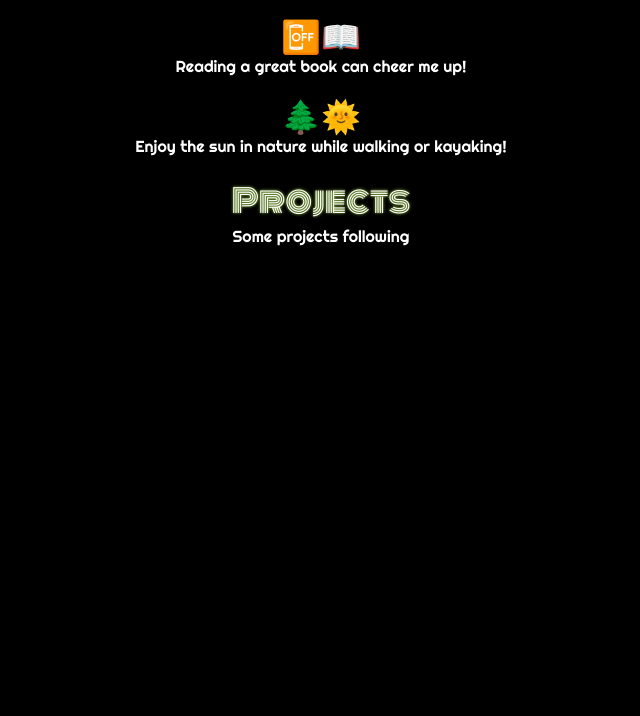
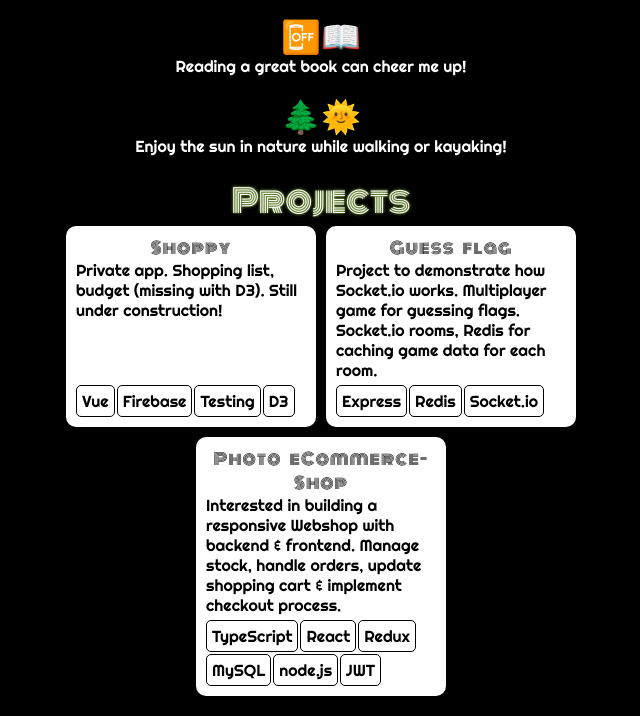
Before and after one commit to LPF33/from-node-to-php, a PHP site: page /views/about.html in a window 1280 px wide. Shown: the part 918-1634 px from the top of the page, without its empty margins (319-959 px from the left). Before the commit the page ends 1164 px from the top, so only its background shows below. Run offline with PHP 8.4, Linux system fonts and the light colour scheme.

Commit message:
feat(about.html): projects section

```diff
--- /dev/null
+++ b/public/projects.json
@@ -0,0 +1,20 @@
+[
+    {
+        "name": "Shoppy",
+        "description": "Private app. Shopping list, budget (missing with D3). Still under construction!",
+        "stack": ["Vue", "Firebase", "Testing", "D3"],
+        "link": "https://github.com/LPF33/shoppy"
+    },
+    {
+        "name": "Guess flag",
+        "description": "Project to demonstrate how Socket.io works. Multiplayer game for guessing flags. Socket.io rooms, Redis for caching game data for each room.",
+        "stack": ["Express", "Redis", "Socket.io"],
+        "link": "https://github.com/LPF33/guess-flag"
+    },
+    {
+        "name": "Photo eCommerce-Shop",
+        "description": "Interested in building a responsive Webshop with backend & frontend. Manage stock, handle orders, update shopping cart & implement checkout process.",
+        "stack": ["TypeScript", "React", "Redux", "MySQL", "node.js", "JWT"],
+        "link": "https://github.com/LPF33/OnlinePhotoShop"
+    }
+]
--- a/public/scripts/about.js
+++ b/public/scripts/about.js
@@ -1,7 +1,31 @@
+(function () {
     const header = document.querySelector("header");
     const nav = document.querySelector("nav");
+    const projectsSection = document.querySelector("#projects-section");
 
     header.addEventListener("click", () => {
         header.classList.toggle("show");
         nav.style.display = header.classList.contains("show") ? "flex" : "none";
     });
+
+    (async function () {
+        const response = await fetch("/projects.json");
+        const projects = await response.json();
+        let html = "";
+
+        for (let project of projects) {
+            const { name, description, stack, link } = project;
+            const stackHTML = stack.reduce(
+                (prev, val) => prev + `<p>${val}</p>`,
+                ""
+            );
+            html += `<a href="${link}" target="_blank" rel="noopener noreferrer" class="project-card">
+                        <h4>${name}</h4>
+                        <p>${description}</p>
+                        <div>${stackHTML}</div>
+                    </a>`;
+        }
+
+        projectsSection.innerHTML = html;
+    })();
+})();
--- a/public/scripts/service-worker.js
+++ b/public/scripts/service-worker.js
@@ -3,7 +3,6 @@ const filesToCache = [
     "/index.html",
     "/styles/style.css",
     "/scripts/elephant.js",
-    "/scripts/about.js",
     "/games.json",
     "/images/Braintrainer.PNG",
     "/images/Memory.PNG",
@@ -13,7 +12,7 @@ const filesToCache = [
     "/no-connection.html",
 ];
 
-const cacheName = "lpf-games7";
+const cacheName = "lpf-games8";
 
 self.addEventListener("install", function (event) {
     event.waitUntil(
--- a/public/styles/about.css
+++ b/public/styles/about.css
@@ -50,6 +50,13 @@ h2 {
     font-family: var(--style-font);
     text-shadow: 0 0 3px var(--color-hover);
     font-weight: normal;
+}
+
+h4 {
+    font-family: var(--style-font);
+    font-weight: normal;
+    letter-spacing: 1px;
+    word-spacing: 5px;
 }
 
 span {
@@ -122,6 +129,66 @@ a:hover > svg {
     fill: var(--color-hover);
 }
 
+#projects-section {
+    display: -webkit-box;
+    display: -ms-flexbox;
+    display: flex;
+    -ms-flex-wrap: wrap;
+    flex-wrap: wrap;
+    -webkit-box-pack: center;
+    -ms-flex-pack: center;
+    justify-content: center;
+    gap: 10px;
+    margin: 0 auto;
+}
+
+.project-card {
+    width: 90vw;
+    max-width: 250px;
+    text-decoration: none;
+    padding: 10px;
+    border-radius: 10px;
+    background-color: white;
+    display: -webkit-box;
+    display: -ms-flexbox;
+    display: flex;
+    -webkit-box-orient: vertical;
+    -webkit-box-direction: normal;
+    -ms-flex-direction: column;
+    flex-direction: column;
+}
+.project-card:hover {
+    background-color: var(--color-hover);
+}
+
+.project-card h4,
+.project-card p {
+    color: black;
+}
+
+.project-card > p {
+    text-align: left;
+    -webkit-box-flex: 1;
+    -ms-flex-positive: 1;
+    flex-grow: 1;
+}
+
+.project-card > div {
+    margin-top: 5px;
+    display: -webkit-box;
+    display: -ms-flexbox;
+    display: flex;
+    -ms-flex-wrap: wrap;
+    flex-wrap: wrap;
+    gap: 2px;
+}
+
+.project-card > div > p {
+    padding: 5px;
+    border-radius: 5px;
+    border: 1px solid black;
+}
+
 @media screen and (max-width: 720px) {
     main {
         margin-top: 60px;
--- a/views/about.html
+++ b/views/about.html
@@ -114,7 +114,7 @@
                 Feel the freedom while I ride my bike!
                 <br />
                 <br />
-                <span role="img" aria-label="bike"> 📴📖 </span>
+                <span role="img" aria-label="mobile off and read"> 📴📖 </span>
                 <br />
                 Reading a great book can cheer me up!
                 <br />
@@ -125,7 +125,7 @@
             </p>
             <br />
             <h2 id="projects">Projects</h2>
-            <div>Some projects following</div>
+            <section id="projects-section"></section>
         </main>
         <script src="/scripts/about.js"></script>
     </body>
--- a/views/index.html
+++ b/views/index.html
@@ -75,7 +75,7 @@
                 const gamesContainer = document.querySelector("#games");
                 try {
                     const fetchJson = await fetch("/games.json");
-                    games = await fetchJson.json();
+                    const games = await fetchJson.json();
                     let html = "";
                     for (let game of games) {
                         const { name, description, image } = game;
```
Also changed, not shown: 1 other file. Lines whose indentation alone changed are shown as unchanged.
